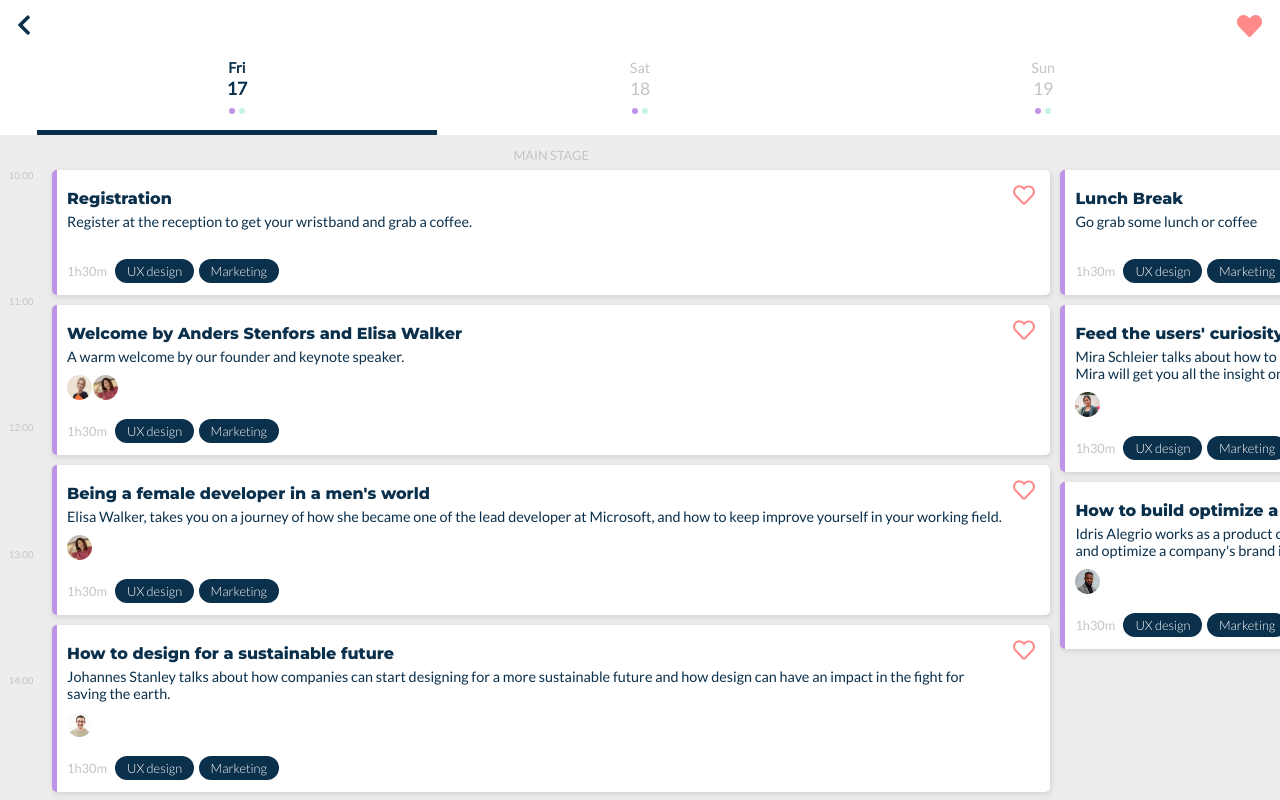
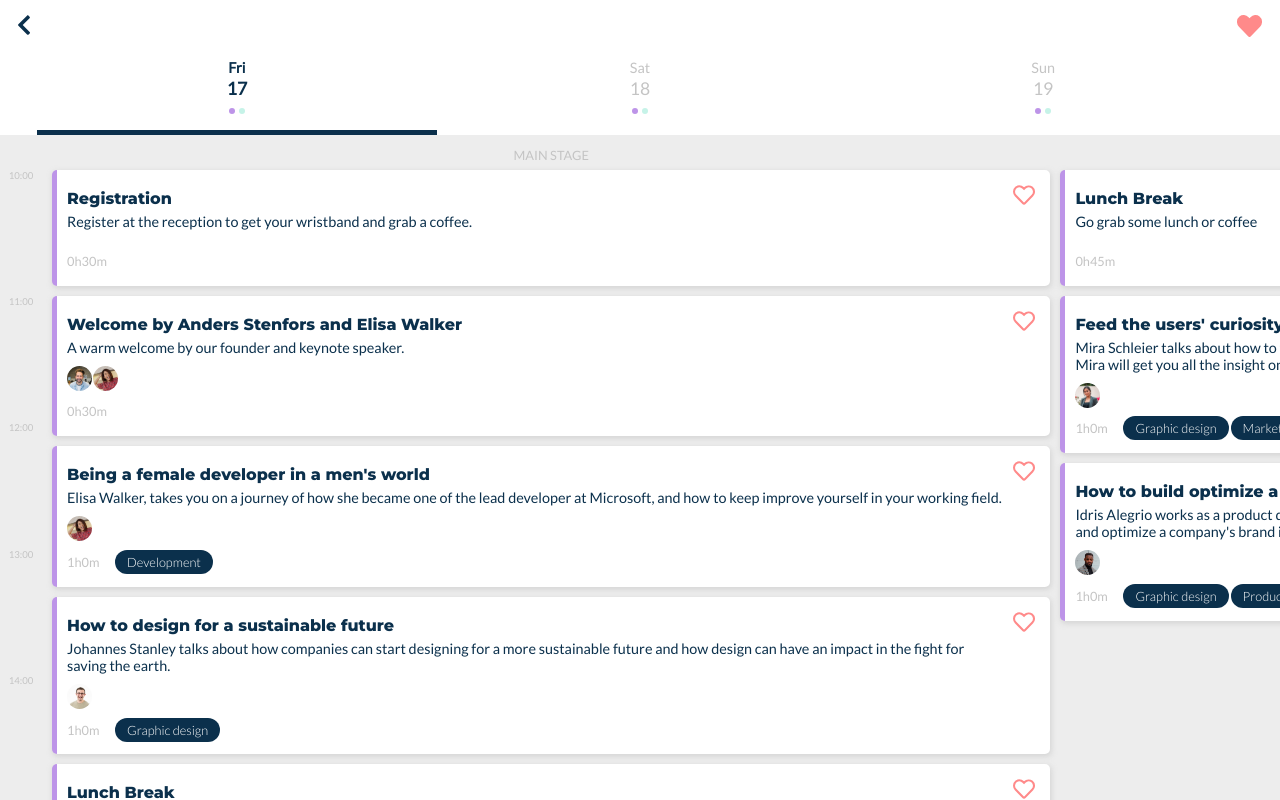
Before and after one commit to dsmtan/final-exam, a website built with webpack: page src/program.html in a window 1280 px wide. Built offline with nearby package versions, Linux system fonts and the light colour scheme; files whose address does not match are found by name.

Commit message:
finish dynamic session card content

```diff
--- a/src/js/program.js
+++ b/src/js/program.js
@@ -49,7 +49,7 @@ const fetchEventSessions = ({ eventID, eventDays, eventStages }) => {
 const constructDaysBar = eventDays => {
   eventDays.map((day, index) => {
     let dayNumber = index + 1;
-    let dayStart = new Date(`${day.date}, ${day.startTime}`); //conver to UTC format
+    let dayStart = new Date(`${day.date}, ${day.startTime}`); //convert to UTC format
     let dayEnd = new Date(`${day.date}, ${day.endTime}`);
     let dayDurationHours =
       (dayEnd.getTime() - dayStart.getTime()) / (1000 * 3600); //number of sections to create vertical timeline
@@ -118,40 +118,73 @@ const prepareColumnData = (eventDays, eventStages) => {
     const sessionsByStage = sessionsFirstDay.filter(
       session => session.sessionStage === stage
     );
-    console.log(sessionsByStage);
     // for each stage append session items
     displaySessionsByStage(stage, sessionsByStage);
   });
 };
 
 const displaySessionsByStage = (stage, sessionsByStage) => {
-  sessionsByStage.map(session => {
+  sessionsByStage.map(
+    ({
+      sessionID,
+      sessionTitle,
+      sessionDescription,
+      sessionSpeakers,
+      sessionDate,
+      sessionStartTime,
+      sessionEndTime,
+      sessionStage,
+      sessionTags,
+      isBreak,
+    }) => {
       const sessionCardCopy = sessionCardTemplate.cloneNode(true);
       let sessionItem = sessionCardCopy.querySelector('.session--item');
-    sessionItem.id = session.sessionID;
+      sessionItem.id = sessionID;
 
       // add session content
-    sessionCardCopy.querySelector('.session--title').textContent =
-      session.sessionTitle;
-    sessionCardCopy.querySelector('.session--description').textContent =
-      session.sessionDescription;
+      sessionCardCopy.querySelector(
+        '.session--title'
+      ).textContent = sessionTitle;
+      sessionCardCopy.querySelector(
+        '.session--description'
+      ).textContent = sessionDescription;
 
+      sessionCardCopy.querySelector(
+        '.session--duration'
+      ).textContent = calculateSessionDuration(
+        sessionDate,
+        sessionStartTime,
+        sessionEndTime
+      );
+
+      if (!isBreak) {
         // if there are speakers - for each speaker create avatar
-    session.sessionSpeakers.length > 0 &&
-      session.sessionSpeakers.map(sessionSpeaker => {
-        console.log(sessionSpeaker);
+        sessionSpeakers.length > 0 &&
+          sessionSpeakers.map(sessionSpeaker => {
             const speakerImg = createSpeakerAvatar(sessionSpeaker);
-        const speakerDiv = sessionCardCopy.querySelector('.session--speakers');
+            const speakerDiv = sessionCardCopy.querySelector(
+              '.session--speakers'
+            );
             speakerDiv.appendChild(speakerImg);
           });
 
-    // for each session tag create tag
+        // for each session tag add tag
+        sessionTags.length > 0 &&
+          sessionTags.map(sessionTag => {
+            const newTag = document.createElement('div');
+            newTag.classList.add('session--styletag');
+            newTag.innerHTML = sessionTag;
+            const tagsDiv = sessionCardCopy.querySelector('.session--tags');
+            tagsDiv.appendChild(newTag);
+          });
+      }
 
-    const parentID = '#column' + session.sessionStage.replace(/\s/g, '');
+      const parentID = '#column' + sessionStage.replace(/\s/g, '');
       const parentColumn = document.querySelector(parentID);
 
       parentColumn.appendChild(sessionCardCopy);
-  });
+    }
+  );
 };
 
 const createSpeakerAvatar = sessionSpeaker => {
@@ -164,6 +197,15 @@ const createSpeakerAvatar = sessionSpeaker => {
   return speakerAvatar;
 };
 
+const calculateSessionDuration = (dayDate, startTime, endTime) => {
+  let sessionStart = new Date(`${dayDate}, ${startTime}`); //convert to UTC format
+  let sessionEnd = new Date(`${dayDate}, ${endTime}`);
+  let totalMins = Math.floor((sessionEnd - sessionStart) / 60000);
+  let durationHrs = Math.floor(totalMins / 60);
+  let durationMin = totalMins - durationHrs * 60;
+  return `${durationHrs}h${durationMin}m`;
+};
+
 // render fixed timeline column in grid
 
 // create grid column for each stage api: programSettings/eventStages array
--- a/src/js/programSessions2.json
+++ b/src/js/programSessions2.json
@@ -12,7 +12,7 @@
         "sessionEndTime": "10:30",
         "sessionStage": "Main Stage",
         "sessionTags": [],
-        "break": false
+        "isBreak": false
       },
       {
         "sessionID": "sess1001",
@@ -24,7 +24,7 @@
         "sessionEndTime": "11:00",
         "sessionStage": "Main Stage",
         "sessionTags": [],
-        "break": false
+        "isBreak": false
       },
       {
         "sessionID": "sess1002",
@@ -36,7 +36,7 @@
         "sessionEndTime": "12:15",
         "sessionStage": "Main Stage",
         "sessionTags": ["Development"],
-        "break": false
+        "isBreak": false
       },
       {
         "sessionID": "sess1003",
@@ -52,8 +52,8 @@
         "sessionStartTime": "11:15",
         "sessionEndTime": "12:15",
         "sessionStage": "Panel Stage",
-        "sessionTags": ["UX Design", "Content Marketing", "Graphic Design"],
-        "break": false
+        "sessionTags": ["UX design", "Marketing", "Graphic design"],
+        "isBreak": false
       },
       {
         "sessionID": "sess1004",
@@ -64,8 +64,8 @@
         "sessionStartTime": "11:15",
         "sessionEndTime": "12:15",
         "sessionStage": "Main Stage",
-        "sessionTags": ["Graphic Design"],
-        "break": false
+        "sessionTags": ["Graphic design"],
+        "isBreak": false
       },
       {
         "sessionID": "sess1042",
@@ -77,7 +77,7 @@
         "sessionEndTime": "13:00",
         "sessionStage": "Main Stage",
         "sessionTags": [],
-        "break": true
+        "isBreak": true
       },
       {
         "sessionID": "sess1005",
@@ -89,7 +89,7 @@
         "sessionEndTime": "13:00",
         "sessionStage": "Panel Stage",
         "sessionTags": [],
-        "break": true
+        "isBreak": true
       },
       {
         "sessionID": "sess1006",
@@ -101,19 +101,19 @@
         "sessionEndTime": "13:00",
         "sessionStage": "Inspiration Stage",
         "sessionTags": [],
-        "break": true
+        "isBreak": true
       },
       {
         "sessionID": "sess1007",
         "sessionTitle": "How great UX can get you more customers",
-        "sessionDescription": "Senior UX Designer Chloe Edeleev, talks about how good user experience, can make your customers stay and get your new customers. And why UX design is so important for your business.",
+        "sessionDescription": "Senior UX designer Chloe Edeleev, talks about how good user experience, can make your customers stay and get your new customers. And why UX design is so important for your business.",
         "sessionSpeakers": ["Chloe Edeleev"],
         "sessionDate": "01-17-2020",
         "sessionStartTime": "13:00",
         "sessionEndTime": "14:00",
         "sessionStage": "Main Stage",
-        "sessionTags": ["UX Design", "Content Marketing"],
-        "break": false
+        "sessionTags": ["UX design", "Marketing"],
+        "isBreak": false
       },
       {
         "sessionID": "sess1008",
@@ -130,7 +130,7 @@
         "sessionEndTime": "15:00",
         "sessionStage": "Panel Stage",
         "sessionTags": ["Workshop"],
-        "break": false
+        "isBreak": false
       },
       {
         "sessionID": "sess1009",
@@ -141,12 +141,12 @@
         "sessionStartTime": "13:00",
         "sessionEndTime": "14:00",
         "sessionStage": "Inspiration Stage",
-        "sessionTags": ["Graphic Design", "Content Marketing", "Social Media"],
-        "break": false
+        "sessionTags": ["Graphic design", "Marketing", "Social media"],
+        "isBreak": false
       },
       {
         "sessionID": "sess1010",
-        "sessionTitle": "Going from being CEO to be leader of a company",
+        "sessionTitle": "Going from CEO to leader of a company",
         "sessionDescription": "Lena Stavik takes you on her journey from starting a company to become a leader of her company. She will touch on why she prefer to call herself a leader instead of CEO.",
         "sessionSpeakers": ["Lena Stavik"],
         "sessionDate": "01-17-2020",
@@ -154,19 +154,19 @@
         "sessionEndTime": "15:15",
         "sessionStage": "Main Stage",
         "sessionTags": ["Business"],
-        "break": false
+        "isBreak": false
       },
       {
         "sessionID": "sess1011",
         "sessionTitle": "How to build optimize a company's brand identity",
-        "sessionDescription": "Idris Alegrio works as a product deisgner, but have years of experience within brand designing. He talks about product design and how to incorporate and optimize a company's brand identity in a product design.",
+        "sessionDescription": "Idris Alegrio works as a product designer, but have years of experience within brand designing. He talks about product design and how to incorporate and optimize a company's brand identity in a product design.",
         "sessionSpeakers": ["Idris Alegrio"],
         "sessionDate": "01-17-2020",
         "sessionStartTime": "14:15",
         "sessionEndTime": "15:15",
         "sessionStage": "Inspiration Stage",
-        "sessionTags": ["Graphic Design", "Product Design"],
-        "break": false
+        "sessionTags": ["Graphic design", "Product design"],
+        "isBreak": false
       },
       {
         "sessionID": "sess1012",
@@ -182,8 +182,8 @@
         "sessionStartTime": "15:00",
         "sessionEndTime": "16:30",
         "sessionStage": "Panel Stage",
-        "sessionTags": ["Business", "Development", "UX Design"],
-        "break": false
+        "sessionTags": ["Business", "Development", "UX design"],
+        "isBreak": false
       },
       {
         "sessionID": "sess1013",
@@ -195,7 +195,7 @@
         "sessionEndTime": "18:00",
         "sessionStage": "Panel Stage",
         "sessionTags": ["Networking"],
-        "break": false
+        "isBreak": false
       },
       {
         "sessionID": "sess1014",
@@ -207,7 +207,7 @@
         "sessionEndTime": "10:30",
         "sessionStage": "Main Stage",
         "sessionTags": [],
-        "break": false
+        "isBreak": false
       },
       {
         "sessionID": "sess1015",
@@ -218,8 +218,8 @@
         "sessionStartTime": "10:30",
         "sessionEndTime": "12:00",
         "sessionStage": "Main Stage",
-        "sessionTags": ["Development", "UX Design"],
-        "break": false
+        "sessionTags": ["Development", "UX design"],
+        "isBreak": false
       },
       {
         "sessionID": "sess1016",
@@ -231,7 +231,7 @@
         "sessionEndTime": "12:00",
         "sessionStage": "Panel Stage",
         "sessionTags": ["Workshop", "Development"],
-        "break": false
+        "isBreak": false
       },
       {
         "sessionID": "sess1017",
@@ -242,8 +242,8 @@
         "sessionStartTime": "11:00",
         "sessionEndTime": "12:00",
         "sessionStage": "Main Stage",
-        "sessionTags": ["Graphic Design"],
-        "break": false
+        "sessionTags": ["Graphic design"],
+        "isBreak": false
       },
       {
         "sessionID": "sess1018",
@@ -255,7 +255,7 @@
         "sessionEndTime": "13:00",
         "sessionStage": "Main Stage",
         "sessionTags": [],
-        "break": true
+        "isBreak": true
       },
       {
         "sessionID": "sess1019",
@@ -267,7 +267,7 @@
         "sessionEndTime": "13:00",
         "sessionStage": "Panel Stage",
         "sessionTags": [],
-        "break": true
+        "isBreak": true
       },
       {
         "sessionID": "sess1020",
@@ -279,19 +279,19 @@
         "sessionEndTime": "13:00",
         "sessionStage": "Inspiration Stage",
         "sessionTags": [],
-        "break": true
+        "isBreak": true
       },
       {
         "sessionID": "sess1021",
         "sessionTitle": "How great UX can get you more customers",
-        "sessionDescription": "Senior UX Designer Chloe Edeleev, talks about how good user experience, can make your customers stay and get your new customers. And why UX design is so important for your business.",
+        "sessionDescription": "Senior UX designer Chloe Edeleev, talks about how good user experience, can make your customers stay and get your new customers. And why UX design is so important for your business.",
         "sessionSpeakers": ["Chloe Edeleev"],
         "sessionDate": "01-18-2020",
         "sessionStartTime": "13:00",
         "sessionEndTime": "14:00",
         "sessionStage": "Main Stage",
-        "sessionTags": ["UX Design", "Content Marketing"],
-        "break": false
+        "sessionTags": ["UX design", "Marketing"],
+        "isBreak": false
       },
       {
         "sessionID": "sess1022",
@@ -307,8 +307,8 @@
         "sessionStartTime": "13:00",
         "sessionEndTime": "14:30",
         "sessionStage": "Panel Stage",
-        "sessionTags": ["Development", "Product Design", "Content Marketing"],
-        "break": false
+        "sessionTags": ["Development", "Product design", "Marketing"],
+        "isBreak": false
       },
       {
         "sessionID": "sess1023",
@@ -319,8 +319,8 @@
         "sessionStartTime": "13:00",
         "sessionEndTime": "14:00",
         "sessionStage": "Inspiration Stage",
-        "sessionTags": ["Graphic Design", "Content Marketing", "Social Media"],
-        "break": false
+        "sessionTags": ["Graphic design", "Marketing", "Social media"],
+        "isBreak": false
       },
       {
         "sessionID": "sess1024",
@@ -332,7 +332,7 @@
         "sessionEndTime": "15:15",
         "sessionStage": "Main Stage",
         "sessionTags": ["Business"],
-        "break": false
+        "isBreak": false
       },
       {
         "sessionID": "sess1025",
@@ -344,19 +344,19 @@
         "sessionEndTime": "16:35",
         "sessionStage": "Panel Stage",
         "sessionTags": ["Business"],
-        "break": false
+        "isBreak": false
       },
       {
         "sessionID": "sess1026",
         "sessionTitle": "How to build optimize a company's brand identity",
-        "sessionDescription": "Idris Alegrio works as a product deisgner, but have years of experience within brand designing. He talks about product design and how to incorporate and optimize a company's brand identity in a product design.",
+        "sessionDescription": "Idris Alegrio works as a product designer, but have years of experience within brand designing. He talks about product design and how to incorporate and optimize a company's brand identity in a product design.",
         "sessionSpeakers": ["Idris Alegrio"],
         "sessionDate": "01-18-2020",
         "sessionStartTime": "14:15",
         "sessionEndTime": "15:15",
         "sessionStage": "Inspiration Stage",
-        "sessionTags": ["Graphic Design", "Product Design"],
-        "break": false
+        "sessionTags": ["Graphic design", "Product design"],
+        "isBreak": false
       },
       {
         "sessionID": "sess1027",
@@ -368,7 +368,7 @@
         "sessionEndTime": "17:30",
         "sessionStage": "Main Stage",
         "sessionTags": ["Networking"],
-        "break": false
+        "isBreak": false
       },
       {
         "sessionID": "sess1028",
@@ -380,7 +380,7 @@
         "sessionEndTime": "10:30",
         "sessionStage": "Main Stage",
         "sessionTags": [],
-        "break": false
+        "isBreak": false
       },
       {
         "sessionID": "sess1029",
@@ -391,8 +391,8 @@
         "sessionStartTime": "10:30",
         "sessionEndTime": "12:00",
         "sessionStage": "Main Stage",
-        "sessionTags": ["Development", "UX Design"],
-        "break": false
+        "sessionTags": ["Development", "UX design"],
+        "isBreak": false
       },
       {
         "sessionID": "sess1030",
@@ -404,7 +404,7 @@
         "sessionEndTime": "12:00",
         "sessionStage": "Panel Stage",
         "sessionTags": ["Workshop", "Development"],
-        "break": false
+        "isBreak": false
       },
       {
         "sessionID": "sess1031",
@@ -415,8 +415,8 @@
         "sessionStartTime": "11:00",
         "sessionEndTime": "12:00",
         "sessionStage": "Main Stage",
-        "sessionTags": ["Graphic Design"],
-        "break": false
+        "sessionTags": ["Graphic design"],
+        "isBreak": false
       },
       {
         "sessionID": "sess1032",
@@ -428,7 +428,7 @@
         "sessionEndTime": "13:00",
         "sessionStage": "Main Stage",
         "sessionTags": [],
-        "break": true
+        "isBreak": true
       },
       {
         "sessionID": "sess1033",
@@ -440,7 +440,7 @@
         "sessionEndTime": "13:00",
         "sessionStage": "Panel Stage",
         "sessionTags": [],
-        "break": true
+        "isBreak": true
       },
       {
         "sessionID": "sess1034",
@@ -452,19 +452,19 @@
         "sessionEndTime": "13:00",
         "sessionStage": "Inspiration Stage",
         "sessionTags": [],
-        "break": true
+        "isBreak": true
       },
       {
         "sessionID": "sess1035",
         "sessionTitle": "How great UX can get you more customers",
-        "sessionDescription": "Senior UX Designer Chloe Edeleev, talks about how good user experience, can make your customers stay and get your new customers. And why UX design is so important for your business.",
+        "sessionDescription": "Senior UX designer Chloe Edeleev, talks about how good user experience, can make your customers stay and get your new customers. And why UX design is so important for your business.",
         "sessionSpeakers": ["Chloe Edeleev"],
         "sessionDate": "01-19-2020",
         "sessionStartTime": "13:00",
         "sessionEndTime": "14:00",
         "sessionStage": "Main Stage",
-        "sessionTags": ["UX Design", "Content Marketing"],
-        "break": false
+        "sessionTags": ["UX design", "Marketing"],
+        "isBreak": false
       },
       {
         "sessionID": "sess1036",
@@ -480,8 +480,8 @@
         "sessionStartTime": "13:00",
         "sessionEndTime": "14:30",
         "sessionStage": "Panel Stage",
-        "sessionTags": ["Development", "Product Design", "Content Marketing"],
-        "break": false
+        "sessionTags": ["Development", "Product design", "Marketing"],
+        "isBreak": false
       },
       {
         "sessionID": "sess1037",
@@ -492,8 +492,8 @@
         "sessionStartTime": "13:00",
         "sessionEndTime": "14:00",
         "sessionStage": "Inspiration Stage",
-        "sessionTags": ["Graphic Design", "Content Marketing", "Social Media"],
-        "break": false
+        "sessionTags": ["Graphic design", "Marketing", "Social media"],
+        "isBreak": false
       },
       {
         "sessionID": "sess1038",
@@ -505,7 +505,7 @@
         "sessionEndTime": "15:15",
         "sessionStage": "Main Stage",
         "sessionTags": ["Business"],
-        "break": false
+        "isBreak": false
       },
       {
         "sessionID": "sess1039",
@@ -517,19 +517,19 @@
         "sessionEndTime": "16:35",
         "sessionStage": "Panel Stage",
         "sessionTags": ["Business"],
-        "break": false
+        "isBreak": false
       },
       {
         "sessionID": "sess1040",
         "sessionTitle": "How to build optimize a company's brand identity",
-        "sessionDescription": "Idris Alegrio works as a product deisgner, but have years of experience within brand designing. He talks about product design and how to incorporate and optimize a company's brand identity in a product design.",
+        "sessionDescription": "Idris Alegrio works as a product designer, but have years of experience within brand designing. He talks about product design and how to incorporate and optimize a company's brand identity in a product design.",
         "sessionSpeakers": ["Idris Alegrio"],
         "sessionDate": "01-19-2020",
         "sessionStartTime": "14:15",
         "sessionEndTime": "15:15",
         "sessionStage": "Inspiration Stage",
-        "sessionTags": ["Graphic Design", "Product Design"],
-        "break": false
+        "sessionTags": ["Graphic design", "Product design"],
+        "isBreak": false
       },
       {
         "sessionID": "sess1041",
@@ -541,7 +541,7 @@
         "sessionEndTime": "18:00",
         "sessionStage": "Main Stage",
         "sessionTags": ["Networking"],
-        "break": false
+        "isBreak": false
       }
     ]
   }
--- a/src/js/programSettings.json
+++ b/src/js/programSettings.json
@@ -25,7 +25,7 @@
     "Graphic Design",
     "Brand design",
     "Social media",
-    "Web development",
+    "Development",
     "Entrepreneurship"
   ]
 }
--- a/src/js/speakers.json
+++ b/src/js/speakers.json
@@ -76,7 +76,7 @@
   },
   {
     "speakerName": "Anders Stenfors",
-    "speakerImgURL": "/src/images/chloe.jpg",
-    "speakerPosition": "Founder of GroupDMM"
+    "speakerImgURL": "/src/images/anders.jpg",
+    "speakerPosition": "Founder of DigiTECH"
   }
 ]
--- a/src/program.html
+++ b/src/program.html
@@ -82,11 +82,8 @@
           Description
         </p>
         <div class="session--speakers"></div>
-        <p class="session--duration">1h30m</p>
-        <div class="session--tags">
-          <div class="session--styletag">UX design</div>
-          <div class="session--styletag">Marketing</div>
-        </div>
+        <p class="session--duration"></p>
+        <div class="session--tags"></div>
       </div>
     </template>
   </body>
--- a/src/scss/_program.scss
+++ b/src/scss/_program.scss
@@ -135,7 +135,7 @@
   overflow: hidden;
   margin-bottom: 10px;
   padding: 12px 10px;
-  padding-bottom: 3px;
+  padding-bottom: 4px;
   border-radius: 5px;
   border-left: 5px solid $mainColour;
   box-shadow: 1px 2px 5px 1px #c4c4c480;
@@ -176,7 +176,6 @@
   }
 
   .session--tags {
-    margin-top: 1.5em;
     display: inline-block;
     font-size: 0.8em;
   }
@@ -189,6 +188,7 @@
     color: white;
     text-align: center;
     padding: 4px 12px;
+    margin-top: 3px;
     margin-right: 2px;
   }
 
```
Also changed, not shown: dist/bundle.css, dist/program.bundle.js, dist/program.html, src/images/anders.jpg (added), src/images/lena.jpg. Lines whose indentation alone changed are shown as unchanged.
